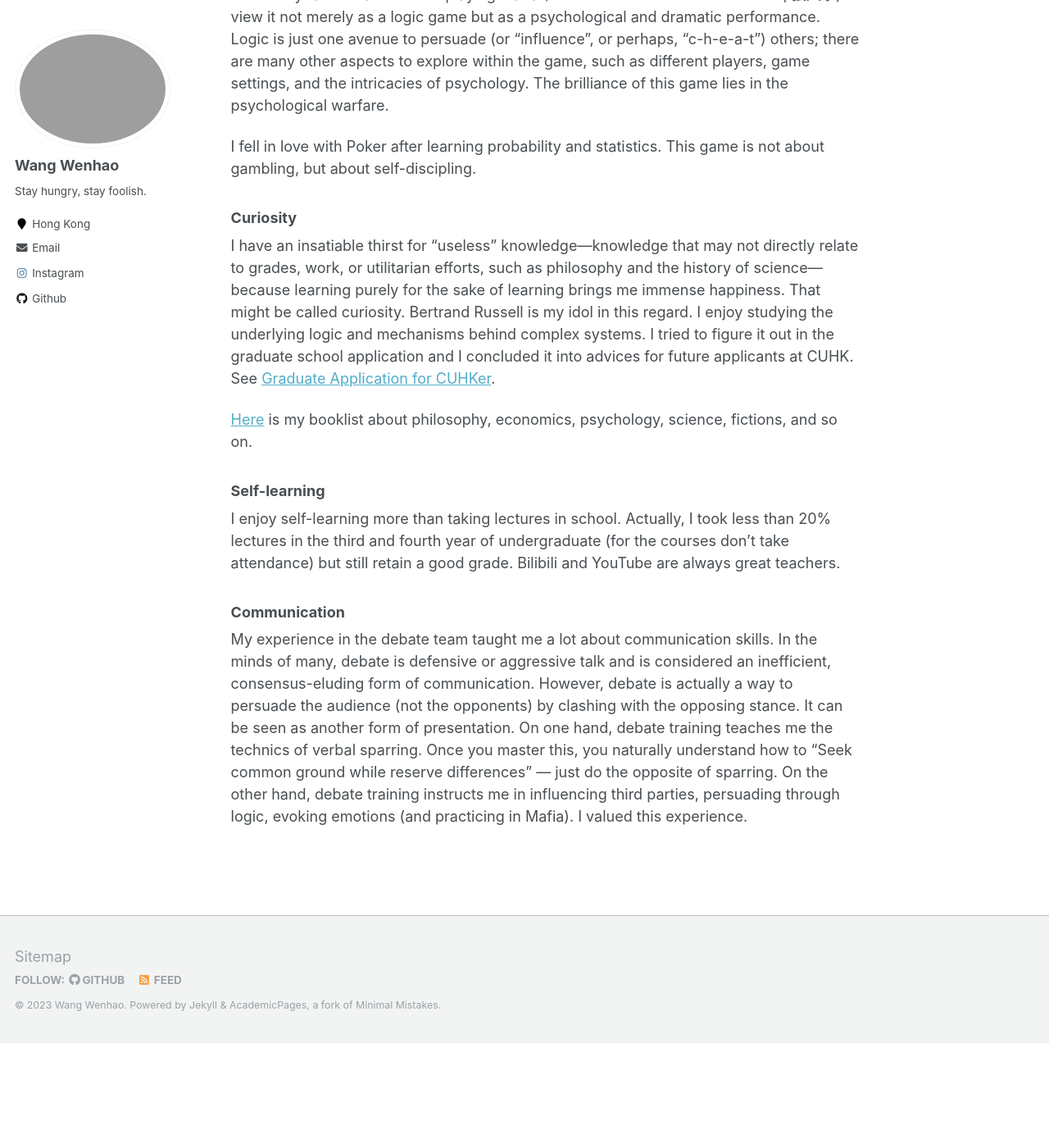
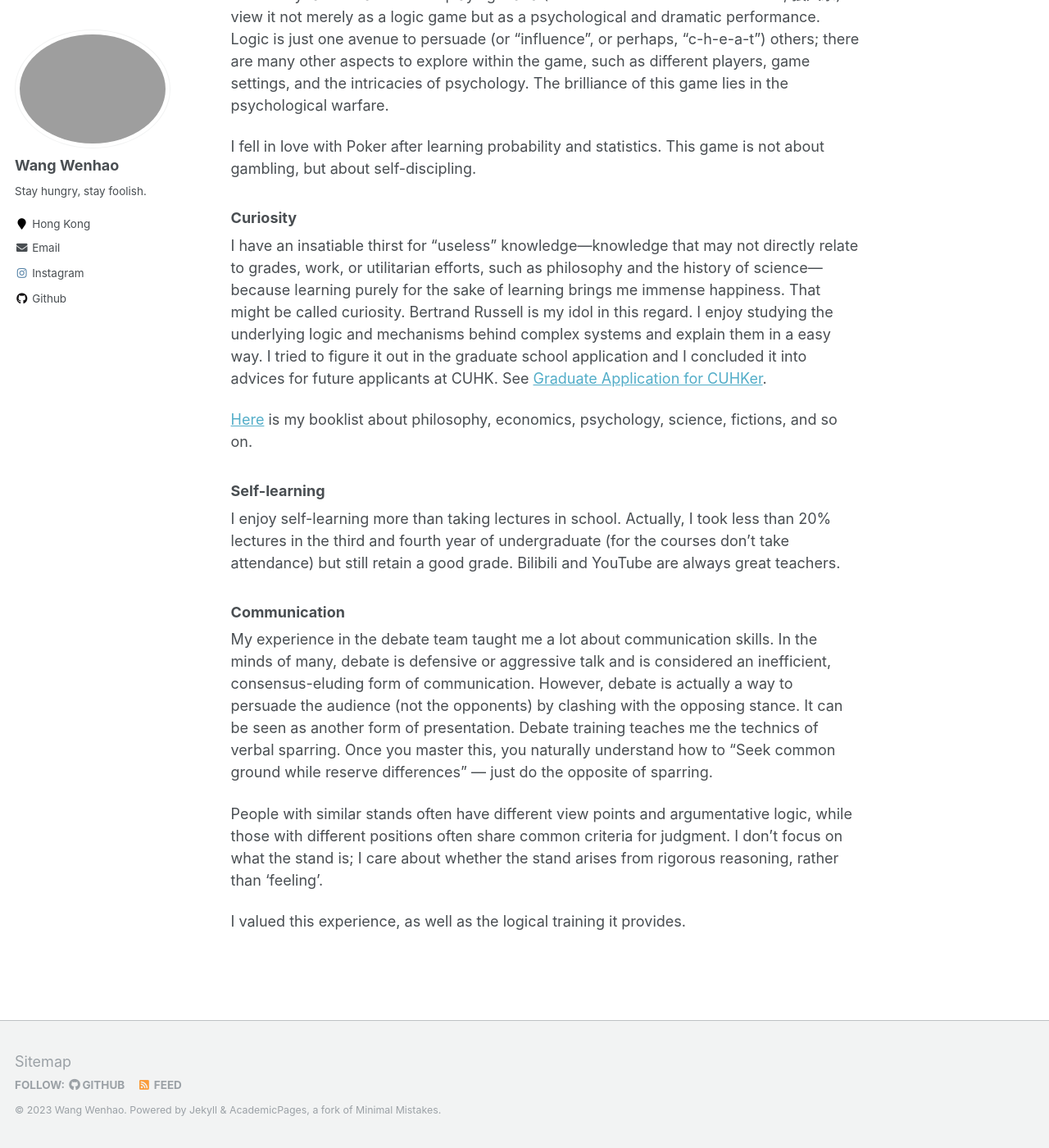
Before and after one commit to Hao-Starrr/Hao-Starrr.github.io, a Jekyll site: the page built from _pages/about.md, in a window 1280 px wide and 1400 px high, scrolled down 643 px. Shown: the whole window at 82% size. Built offline with Jekyll 4.4.1, drawn with Linux system fonts in a browser that asks for light colours; before the commit the page ends 1915 px from its top, so only the background shows below that.

Commit message:
Update about.md

```diff
--- a/_pages/about.md
+++ b/_pages/about.md
@@ -25,7 +25,7 @@ I fell in love with Poker after learning probability and statistics. This game i
 
 ### Curiosity
 
-I have an insatiable thirst for "useless" knowledge—knowledge that may not directly relate to grades, work, or utilitarian efforts, such as philosophy and the history of science—because learning purely for the sake of learning brings me immense happiness. That might be called curiosity. Bertrand Russell is my idol in this regard. I enjoy studying the underlying logic and mechanisms behind complex systems. I tried to figure it out in the graduate school application and I concluded it into advices for future applicants at CUHK. See [Graduate Application for CUHKer](https://github.com/Hao-Starrr/Graduate-Application-for-CUHKer).
+I have an insatiable thirst for "useless" knowledge—knowledge that may not directly relate to grades, work, or utilitarian efforts, such as philosophy and the history of science—because learning purely for the sake of learning brings me immense happiness. That might be called curiosity. Bertrand Russell is my idol in this regard. I enjoy studying the underlying logic and mechanisms behind complex systems and explain them in a easy way. I tried to figure it out in the graduate school application and I concluded it into advices for future applicants at CUHK. See [Graduate Application for CUHKer](https://github.com/Hao-Starrr/Graduate-Application-for-CUHKer).
 
 [Here](https://hao-starrr.github.io/booklist/) is my booklist about philosophy, economics, psychology, science, fictions, and so on.
 
@@ -36,7 +36,12 @@ I enjoy self-learning more than taking lectures in school. Actually, I took less
 
 ### Communication
 
-My experience in the debate team taught me a lot about communication skills. In the minds of many, debate is defensive or aggressive talk and is considered an inefficient, consensus-eluding form of communication. However, debate is actually a way to persuade the audience (not the opponents) by clashing with the opposing stance. It can be seen as another form of presentation. On one hand, debate training teaches me the technics of verbal sparring. Once you master this, you naturally understand how to "Seek common ground while reserve differences" — just do the opposite of sparring. On the other hand, debate training instructs me in influencing third parties, persuading through logic, evoking emotions (and practicing in Mafia). I valued this experience.
+My experience in the debate team taught me a lot about communication skills. In the minds of many, debate is defensive or aggressive talk and is considered an inefficient, consensus-eluding form of communication. However, debate is actually a way to persuade the audience (not the opponents) by clashing with the opposing stance. It can be seen as another form of presentation. Debate training teaches me the technics of verbal sparring. Once you master this, you naturally understand how to "Seek common ground while reserve differences" — just do the opposite of sparring.
+
+People with similar stands often have different view points and argumentative logic, while those with different positions often share common criteria for judgment. I don't focus on what the stand is; I care about whether the stand arises from rigorous reasoning, rather than 'feeling'.
+
+I valued this experience, as well as the logical training it provides.
+
 
 
 
```
